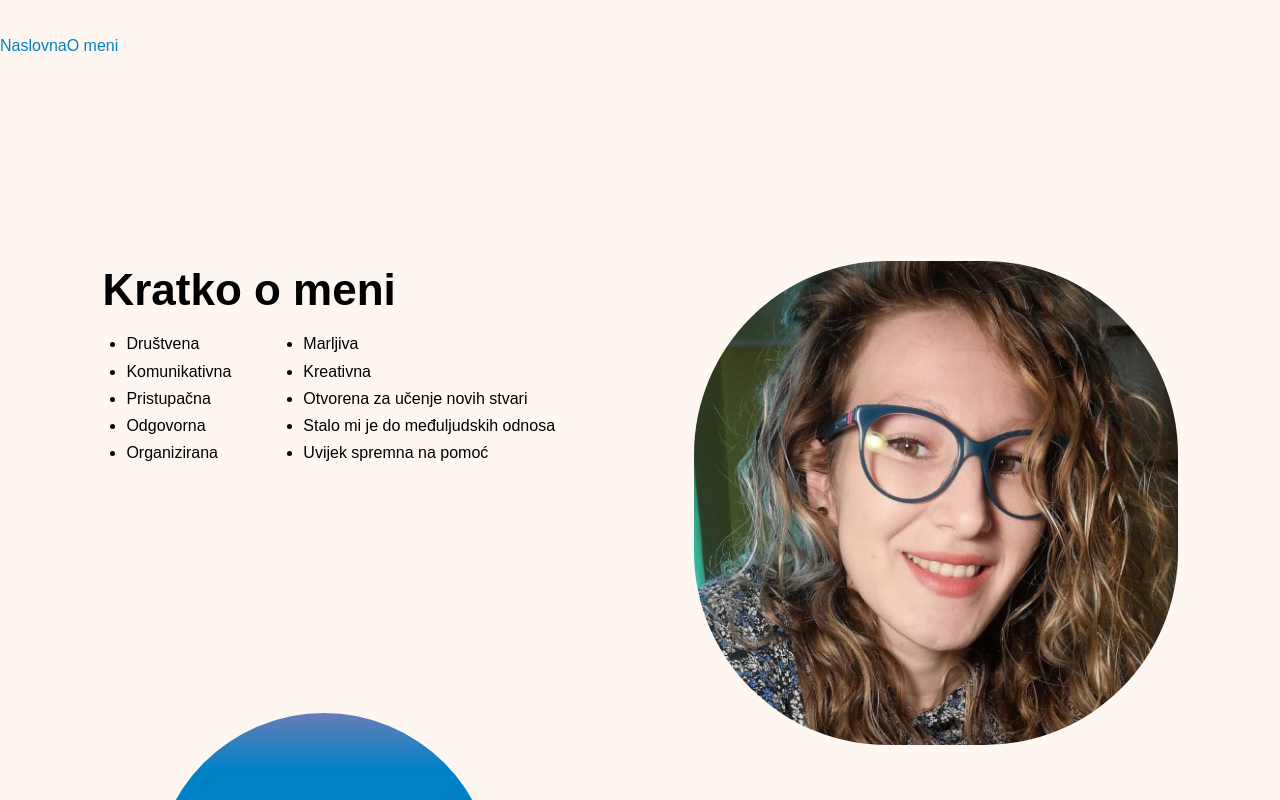
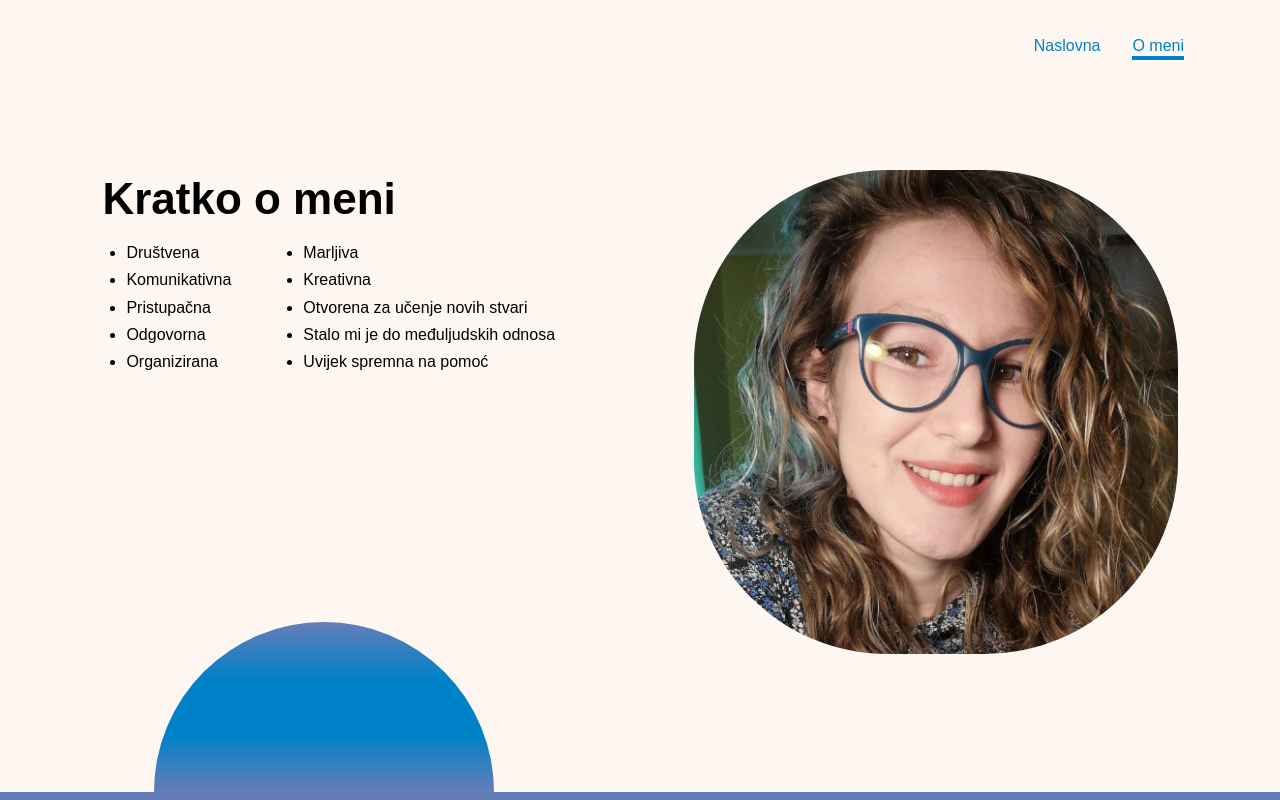
Before and after one commit to valentinaotocan/portfolio, a React (Vite) app: page /o-meni in a window 1280 px wide. Shown: the top 800 px of the page. Built offline with nearby package versions, Linux system fonts and the light colour scheme; a web font is replaced by a local one.

Commit message:
Active and non-active style for links in Header

```diff
--- a/src/components/Header.tsx
+++ b/src/components/Header.tsx
@@ -1,9 +1,14 @@
 import { NavLink } from 'react-router-dom';
 function Header() {
+  const isActive = true;
   return (
-    <nav className='header ptb-xl txt-color-secondary fw-medium'>
-      <NavLink to="/">Naslovna</NavLink>
-      <NavLink to="/o-meni">O meni</NavLink>
+    <nav className="header ptb-xl txt-color-secondary fw-medium">
+      <NavLink to="/" className="mr-xl underline">
+        Naslovna
+      </NavLink>
+      <NavLink to="/o-meni" className="mr-xl underline">
+        O meni
+      </NavLink>
     </nav>
   );
 }
--- /dev/null
+++ b/src/styles/components/Header.scss
@@ -0,0 +1,26 @@
+.header {
+  position: fixed;
+  width: 100%;
+  top: 0;
+  background: #fef7f1f5;
+  z-index: 5;
+  display: flex;
+  justify-content: flex-end;
+  padding-right: 5%;
+  align-items: center;
+
+  a.active {
+    position: relative;
+    padding-bottom: 1px;
+    &:after {
+      bottom: 0px;
+      content: "";
+      display: block;
+      height: 4px;
+      left: 0%;
+      position: absolute;
+      background: $secondary-color;
+      width: 100%;
+    }
+  }
+}
--- a/src/styles/main.scss
+++ b/src/styles/main.scss
@@ -2,9 +2,13 @@
 @import 'colors';
 @import 'functions';
 @import 'utils.spacing';
+@import 'underline-hover';
+@import 'utils.text';
 
 @import './pages/Home';
 @import './pages/About';
+
+@import './components/Header.scss';
 
 * {
   margin: 0;
--- /dev/null
+++ b/src/styles/underline-hover.scss
@@ -0,0 +1,29 @@
+.underline {
+  position: relative;
+  padding-bottom: 1px;
+  &:after {
+    background: none repeat scroll 0 0 transparent;
+    bottom: 0px;
+    content: '';
+    display: block;
+    height: 2px;
+    left: 0%;
+    position: absolute;
+    background: $secondary-color;
+    transition: width 0.3s ease 0s, left 0.3s ease 0s;
+    width: 0;
+  }
+
+  &:hover {
+    &:after {
+      width: 100%;
+      left: 0;
+    }
+  }
+
+  &--primary-clr {
+    &:after {
+      background: $primary-color;
+    }
+  }
+}
--- a/src/styles/utils.spacing.scss
+++ b/src/styles/utils.spacing.scss
@@ -55,6 +55,11 @@ $spacer: 0.5rem;
   padding-bottom: ($spacer * 4);
 }
 
+// margin-right
+.mr-xl {
+  margin-right: ($spacer * 4);
+}
+
 // margin-left
 .ml-xxs {
   margin-left: ($spacer * 0.5);
@@ -74,6 +79,7 @@ $spacer: 0.5rem;
 .ml-6xl {
   margin-left: ($spacer * 9);
 }
+
 
 // custom
 .ptb-custom {
```
